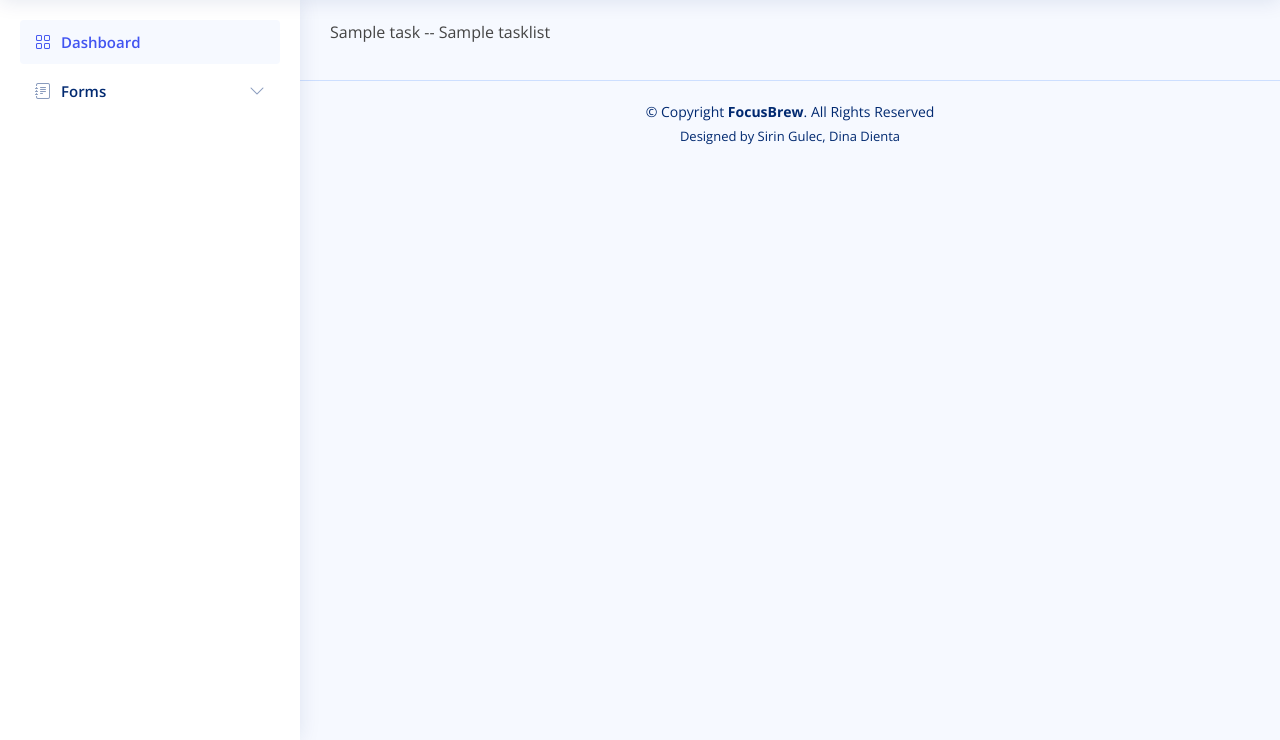
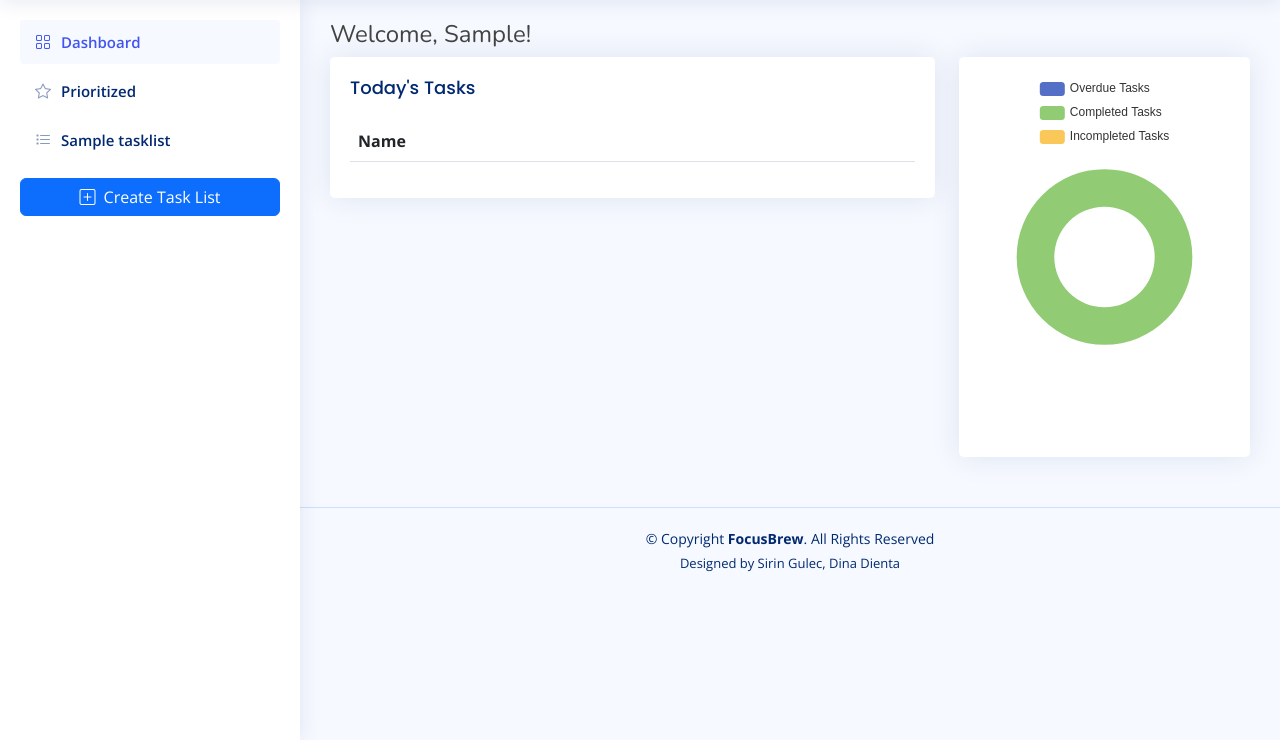
Before and after one commit to siringulec/focus-brew, a Django app: page / in a window 1280 px wide. Shown: the part 60-800 px from the top of the page. Run offline with Django 4.2, Linux system fonts and the light colour scheme; a user stored in the database is signed in; tables that the repository leaves empty hold one stand-in row (values such as "Sample post"); lists and menus that the app fills with data are empty; some libraries are stand-ins or nearby versions.

Commit message:
Add task related endpoint and pages

```diff
--- a/accounts/views.py
+++ b/accounts/views.py
@@ -15,3 +15,7 @@ def register(request):
             return redirect('home')
         form = CustomUserCreationForm()
     return render(request, 'register.html', {'form': form})
+
+
+def custom_page_not_found_view(request, exception):
+    return render(request, "404.html", {})
--- a/task_manager/settings.py
+++ b/task_manager/settings.py
@@ -138,5 +138,6 @@ STATICFILES_DIRS = [
     BASE_DIR / 'static'
 ]
 
+LOGIN_URL = '/login/'
 LOGIN_REDIRECT_URL = 'home'
 LOGOUT_REDIRECT_URL = 'login'
--- a/task_manager/urls.py
+++ b/task_manager/urls.py
@@ -23,8 +23,19 @@ from tasks import views as tasks_views
 
 urlpatterns = [
     path('admin/', admin.site.urls),
+
+    path('', tasks_views.home, name='home'),
+    path('tasks/prioritized/', tasks_views.prioritized_tasks, name='prioritized_tasks'),
+    path('task-list/<int:pk>/', tasks_views.task_list_detail, name='task_list_detail'),
+    path('task-list/create/', tasks_views.create_task_list, name='create_task_list'),
+    path('task-list/<int:pk>/update/', tasks_views.update_task_list, name='update_task_list'),
+    path('task-list/<int:task_list_pk>/task/create/', tasks_views.create_task, name='create_task'),
+    path('task-list/<int:task_list_pk>/task/<int:task_pk>/update/', tasks_views.update_task, name='update_task'),
+    path('task/<int:pk>/toggle/', tasks_views.toggle_task, name='toggle_task'),
+
     path('register/', accounts_views.register, name='register'),
-    path('', tasks_views.home, name='home'),
     path('logout/', auth_views.LogoutView.as_view(), name='logout'),
     path('login/', auth_views.LoginView.as_view(template_name='login.html'), name='login'),
 ]
+
+handler404 = 'accounts.views.custom_page_not_found_view'
--- a/tasks/templates/home.html
+++ b/tasks/templates/home.html
@@ -3,7 +3,94 @@
 {% block title %}Home{% endblock %}
 
 {% block content %}
-{% for task in tasks %}
-<p>{{ task }} -- {{ task.task_list }}</p>
-{% endfor %}
+<h4>Welcome, {{ user.first_name }}!</h4>
+<div class="row">
+  <div class="col-8">
+    <div class="card">
+      <div class="card-body">
+        <h5 class="card-title">Today's Tasks</h5>
+        <table class="table table-hover">
+          <thead>
+            <tr>
+              <th scope="col">Name</th>
+            </tr>
+          </thead>
+          <tbody>
+            {% for task in tasks %}
+            <tr>
+              <td>{{ task.name }}</td>
+            </tr>
+            {% endfor %}
+          </tbody>
+        </table>
+      </div>
+    </div>
+  </div>
+  <div class="col-4">
+    <div class="card">
+      <div class="filter">
+        <ul class="dropdown-menu dropdown-menu-end dropdown-menu-arrow">
+          <li class="dropdown-header text-start">
+            <h6>Filter</h6>
+          </li>
+
+          <li><a class="dropdown-item" href="#">Today</a></li>
+          <li><a class="dropdown-item" href="#">This Month</a></li>
+          <li><a class="dropdown-item" href="#">This Year</a></li>
+        </ul>
+      </div>
+      <div class="card-body pb-0">
+        <div id="trafficChart" style="min-height: 400px;" class="echart"></div>
+
+        <script>
+          document.addEventListener("DOMContentLoaded", () => {
+            echarts.init(document.querySelector("#trafficChart")).setOption({
+              tooltip: {
+                trigger: 'item'
+              },
+              legend: {
+                top: '5%',
+                left: 'center'
+              },
+              series: [{
+                name: 'Access From',
+                type: 'pie',
+                radius: ['40%', '70%'],
+                avoidLabelOverlap: false,
+                label: {
+                  show: false,
+                  position: 'center'
+                },
+                emphasis: {
+                  label: {
+                    show: true,
+                    fontSize: '18',
+                    fontWeight: 'bold'
+                  }
+                },
+                labelLine: {
+                  show: false
+                },
+                data: [{
+                  value: {{ overdue_count }},
+                  name: 'Overdue Tasks'
+                },
+                       {
+                         value: {{ completed_count }},
+                         name: 'Completed Tasks'
+                       },
+                       {
+                         value: {{ incomplete_count }},
+                         name: 'Incompleted Tasks'
+                       }
+                      ]
+              }]
+            });
+          });
+        </script>
+
+      </div>
+    </div><!-- End Website Traffic -->
+  </div>
+</div>
 {% endblock %}
--- a/tasks/views.py
+++ b/tasks/views.py
@@ -1,12 +1,156 @@
-from django.shortcuts import redirect, render
+from django.contrib.auth.decorators import login_required
+from django.shortcuts import render, get_object_or_404, redirect
+from django.utils import timezone
 
-from tasks.models import Task
+from tasks.models import TaskList, Task
+from tasks.forms import TaskListForm, TaskForm
 
 
+@login_required
 def home(request):
-    if not request.user.is_authenticated:
-        return redirect('login')
+    task_lists = TaskList.objects.filter(user=request.user)
+    incomplete_count = Task.objects.filter(
+        task_list__user=request.user, is_completed=False
+    ).count()
+    completed_count = Task.objects.filter(
+        task_list__user=request.user, is_completed=True
+    ).count()
+    overdue_count = Task.objects.filter(
+        task_list__user=request.user, is_completed=False, due_date__lt=timezone.now()
+    ).count()
+    tasks = Task.objects.filter(due_date__date=timezone.now().date())
 
-    tasks = Task.objects.filter(task_list__user=request.user).select_related('task_list')
+    return render(
+        request,
+        "home.html",
+        {
+            "task_lists": task_lists,
+            "incomplete_count": incomplete_count,
+            "completed_count": completed_count,
+            "overdue_count": overdue_count,
+            "tasks": tasks,
+        },
+    )
 
-    return render(request, 'home.html', {"tasks": tasks})
+
+@login_required
+def prioritized_tasks(request):
+    task_lists = TaskList.objects.filter(user=request.user)
+    tasks = Task.objects.filter(
+        task_list__user=request.user, is_important=True, is_completed=False
+    )
+
+    return render(
+        request, "prioritized_tasks.html", {"task_lists": task_lists, "tasks": tasks}
+    )
+
+
+@login_required
+def task_list_detail(request, pk):
+    task_lists = TaskList.objects.filter(user=request.user)
+    task_list_current = get_object_or_404(
+        TaskList.objects.filter(user=request.user), pk=pk
+    )
+    tasks = Task.objects.filter(task_list=task_list_current)
+
+    return render(
+        request,
+        "task_list_detail.html",
+        {
+            "task_lists": task_lists,
+            "task_list_current": task_list_current,
+            "tasks": tasks,
+        },
+    )
+
+
+@login_required
+def create_task_list(request):
+    task_lists = TaskList.objects.filter(user=request.user)
+    if request.method == "POST":
+        form = TaskListForm(request.POST)
+        if form.is_valid():
+            task_list = form.save(commit=False)
+            task_list.user = request.user
+            task_list.save()
+            return redirect("task_list_detail", pk=task_list.pk)
+    else:
+        form = TaskListForm()
+    return render(
+        request, "create_task_list.html", {"form": form, "task_lists": task_lists}
+    )
+
+
+@login_required
+def update_task_list(request, pk):
+    task_lists = TaskList.objects.filter(user=request.user)
+    task_list = get_object_or_404(TaskList.objects.filter(user=request.user), pk=pk)
+    if request.method == "POST":
+        form = TaskListForm(request.POST, instance=task_list)
+        if form.is_valid():
+            form.save()
+            return redirect("task_list_detail", pk=task_list.pk)
+    else:
+        form = TaskListForm(instance=task_list)
+    return render(
+        request, "update_task_list.html", {"form": form, "task_lists": task_lists}
+    )
+
+
+@login_required
+def create_task(request, task_list_pk):
+    task_list = get_object_or_404(
+        TaskList.objects.filter(user=request.user), pk=task_list_pk
+    )
+    task_lists = TaskList.objects.filter(user=request.user)
+    if request.method == "POST":
+        form = TaskForm(request.POST)
+        if form.is_valid():
+            task = form.save(commit=False)
+            task.task_list = task_list
+            task.save()
+            return redirect("task_list_detail", pk=task_list_pk)
+    else:
+        form = TaskForm()
+    return render(
+        request,
+        "create_task.html",
+        {"form": form, "task_list": task_list, "task_lists": task_lists},
+    )
+
+
+@login_required
+def update_task(request, task_list_pk, task_pk):
+    task_list = get_object_or_404(
+        TaskList.objects.filter(user=request.user), pk=task_list_pk
+    )
+    task_lists = TaskList.objects.filter(user=request.user)
+    task = get_object_or_404(Task, pk=task_pk, task_list=task_list)
+    if request.method == "POST":
+        form = TaskForm(request.POST, instance=task)
+        if form.is_valid():
+            form.save()
+            return redirect("task_list_detail", pk=task_list_pk)
+    else:
+        form = TaskForm(instance=task)
+    return render(
+        request,
+        "update_task.html",
+        {"form": form, "task_list": task_list, "task": task, "task_lists": task_lists},
+    )
+
+
+@login_required
+def toggle_task(request, pk):
+    task_lists = TaskList.objects.filter(user=request.user)
+    task = get_object_or_404(Task.objects.filter(task_list__user=request.user), pk=pk)
+    task.is_completed = not task.is_completed
+    task.save()
+    task_list_current = task.task_list
+    tasks = Task.objects.filter(task_list=task_list_current)
+
+    return render(
+        request,
+        "task_list_detail.html",
+        {"task_lists": task_lists, "task_list_current": task.task_list, "tasks": tasks},
+    )
--- a/templates/base.html
+++ b/templates/base.html
@@ -69,7 +69,14 @@
 
   <!-- Template Main JS File -->
   <script src="{% static 'js/main.js' %}"></script>
-
+  <script src="https://code.jquery.com/jquery-3.6.0.min.js"></script>
+  <link rel="stylesheet" href="https://cdnjs.cloudflare.com/ajax/libs/datepicker/1.0.10/datepicker.min.css" integrity="sha512-YdYyWQf8AS4WSB0WWdc3FbQ3Ypdm0QCWD2k4hgfqbQbRCJBEgX0iAegkl2S1Evma5ImaVXLBeUkIlP6hQ1eYKQ==" crossorigin="anonymous" referrerpolicy="no-referrer" />
+  <script src="https://cdnjs.cloudflare.com/ajax/libs/datepicker/1.0.10/datepicker.min.js" integrity="sha512-RCgrAvvoLpP7KVgTkTctrUdv7C6t7Un3p1iaoPr1++3pybCyCsCZZN7QEHMZTcJTmcJ7jzexTO+eFpHk4OCFAg==" crossorigin="anonymous" referrerpolicy="no-referrer"></script>
+  <script type="text/javascript">
+    $(document).ready(function() {
+      $('#id_due_date').datepicker();
+    });
+  </script>
 </body>
 
 </html>
--- a/templates/header.html
+++ b/templates/header.html
@@ -1,7 +1,7 @@
 {% load static %}
 <header id="header" class="header fixed-top d-flex align-items-center">
   <div class="d-flex align-items-center justify-content-between">
-    <a href="index.html" class="logo d-flex align-items-center">
+    <a href="{% url 'home' %}" class="logo d-flex align-items-center">
       <img src="assets/img/logo.png" alt="">
       <span class="d-none d-lg-block">FocusBrew</span>
     </a>
@@ -19,7 +19,7 @@
     <ul class="d-flex align-items-center">
 
       <li class="nav-item d-block d-lg-none">
-        <a class="nav-link nav-icon search-bar-toggle " href="#">
+        <a class="nav-link nav-icon search-bar-toggle " href="{% url 'home' %}">
           <i class="bi bi-search"></i>
         </a>
       </li><!-- End Search Icon-->
--- a/templates/sidebar.html
+++ b/templates/sidebar.html
@@ -1,38 +1,29 @@
 <aside id="sidebar" class="sidebar">
   <ul class="sidebar-nav" id="sidebar-nav">
     <li class="nav-item">
-      <a class="nav-link " href="index.html">
+      <a class="nav-link collapsed{% if request.resolver_match.url_name == 'home' %}x{% endif %}" href="{% url 'home' %}">
         <i class="bi bi-grid"></i>
         <span>Dashboard</span>
       </a>
     </li><!-- End Dashboard Nav -->
 
     <li class="nav-item">
-      <a class="nav-link collapsed" data-bs-target="#forms-nav" data-bs-toggle="collapse" href="#">
-        <i class="bi bi-journal-text"></i><span>Forms</span><i class="bi bi-chevron-down ms-auto"></i>
+      <a class="nav-link collapsed{% if request.resolver_match.url_name == 'prioritized_tasks' %}x{% endif %}" href="{% url 'prioritized_tasks' %}">
+        <i class="bi bi-star"></i>
+        <span>Prioritized</span>
       </a>
-      <ul id="forms-nav" class="nav-content collapse " data-bs-parent="#sidebar-nav">
-        <li>
-          <a href="forms-elements.html">
-            <i class="bi bi-circle"></i><span>Form Elements</span>
-          </a>
-        </li>
-        <li>
-          <a href="forms-layouts.html">
-            <i class="bi bi-circle"></i><span>Form Layouts</span>
-          </a>
-        </li>
-        <li>
-          <a href="forms-editors.html">
-            <i class="bi bi-circle"></i><span>Form Editors</span>
-          </a>
-        </li>
-        <li>
-          <a href="forms-validation.html">
-            <i class="bi bi-circle"></i><span>Form Validation</span>
-          </a>
-        </li>
-      </ul>
-    </li><!-- End Forms Nav -->
+    </li>
+    {% for task_list in task_lists %}
+    <li class="nav-item">
+      <a class="nav-link collapsed{% if request.resolver_match.kwargs.pk == task_list.pk and request.resolver_match.url_name == 'task_list_detail' %}x{% endif %}" href="{% url 'task_list_detail' task_list.pk  %}">
+        <i class="bi bi-list-task"></i>
+        <span>{{ task_list.name }}</span>
+      </a>
+    </li>
+    {% endfor %}
+
   </ul>
+  <div class="d-grid gap-2 mt-3">
+    <a href="{% url 'create_task_list' %}" type="button" class="btn btn-primary pl-5 pr-5"><i class="bi bi-plus-square me-1"></i> Create Task List</a>
+  </div>
 </aside>
```
Also changed, not shown: accounts/templates/404.html (added, +15 -0 lines), tasks/forms.py (added, +24 -0 lines), tasks/templates/create_task.html (added, +40 -0 lines), tasks/templates/create_task_list.html (added, +25 -0 lines), tasks/templates/prioritized_tasks.html (added, +27 -0 lines), tasks/templates/task_list_detail.html (added, +41 -0 lines), tasks/templates/update_task.html (added, +40 -0 lines), tasks/templates/update_task_list.html (added, +25 -0 lines).
